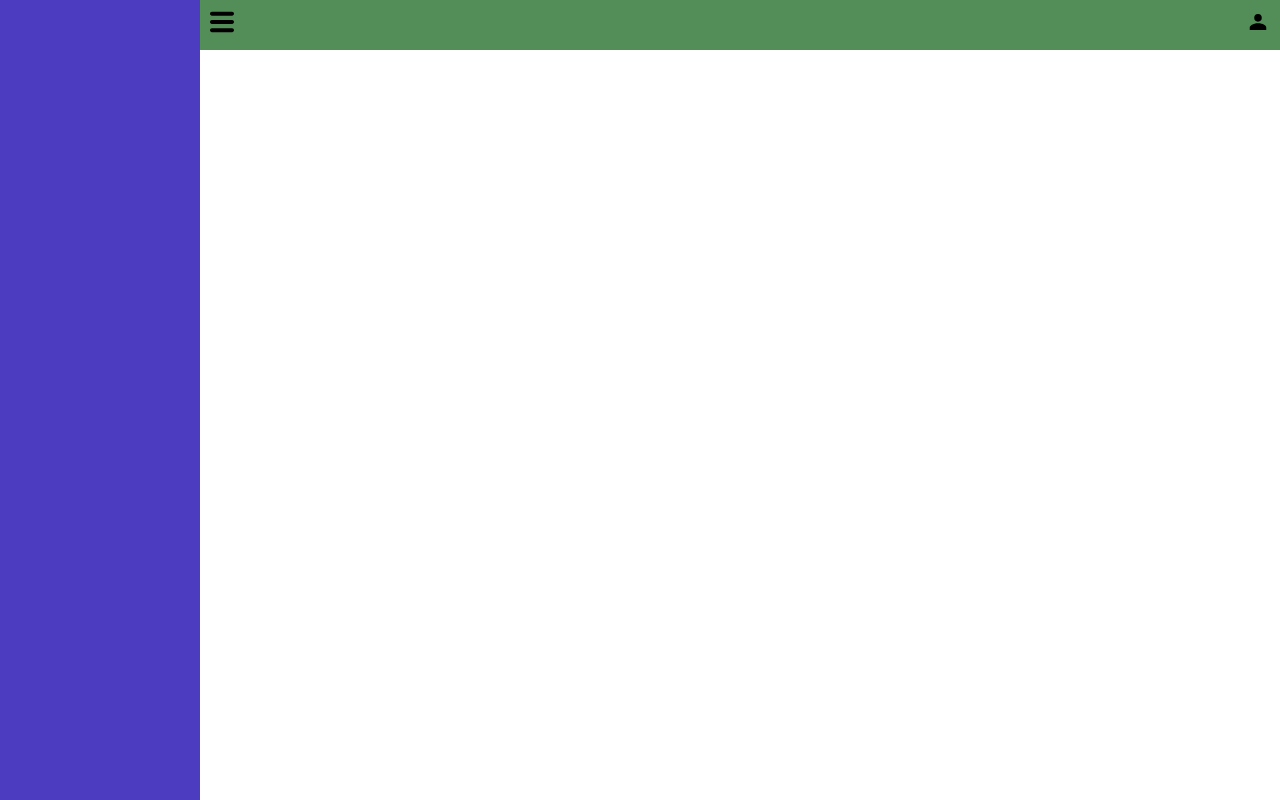
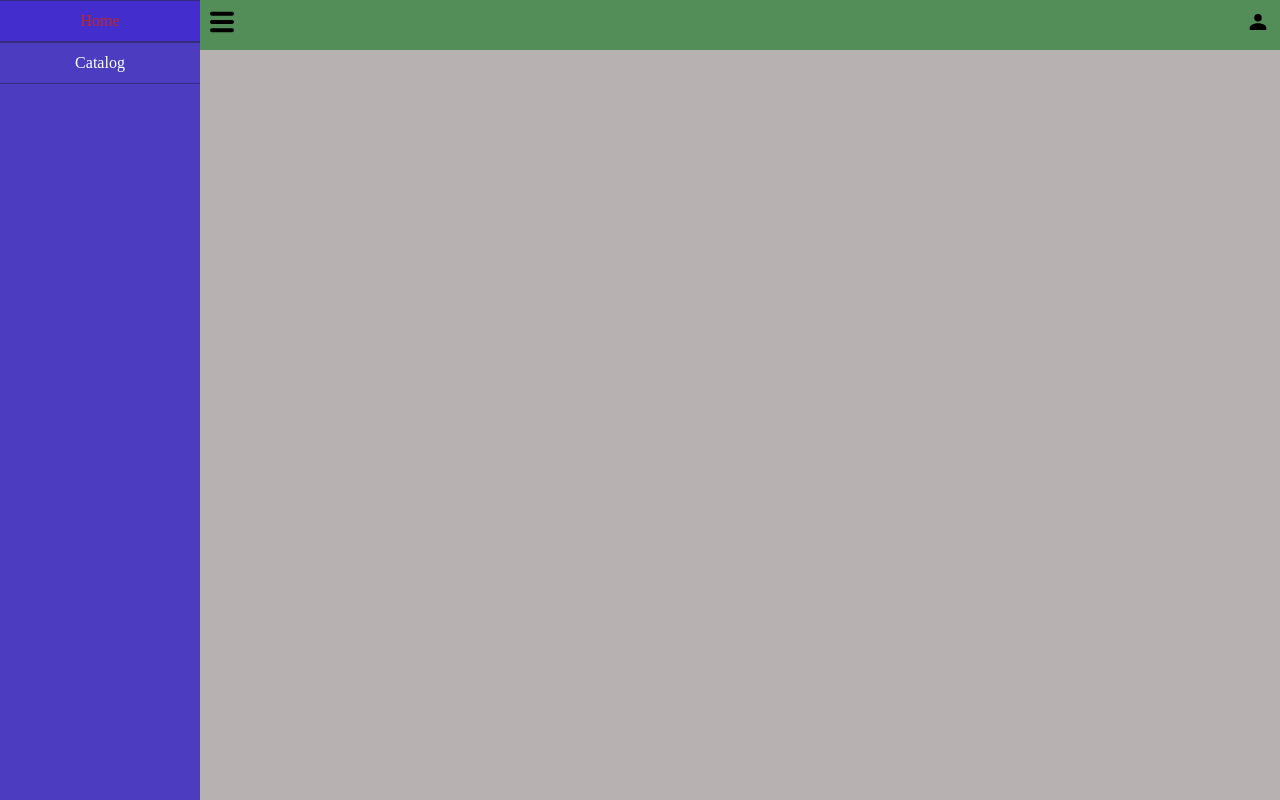
Before and after one commit to ZaraGiraffe/zara-learns-web, a React (Vite) app in the folder frontend-admin/: page / in a window 1280 px wide. Built offline with nearby package versions, Linux system fonts and the light colour scheme.

Commit message:
add several left panel buttons

```diff
--- a/frontend-admin/src/App.css
+++ b/frontend-admin/src/App.css
@@ -8,7 +8,7 @@ body {
 }
 
 .main-page {
-  display: flex;
+  	display: flex;
 	width: 100%;
 	max-width: 100vw;
 	height: 100vh;
@@ -16,12 +16,31 @@ body {
 
 .left-panel {
 	transition: margin-left 0.3s ease-in-out;
-  background-color: #4c3dc0;
+  	background-color: #4c3dc0;
 	width: var(--left-panel-width);
+	display: grid;
+	grid-template-columns: 1fr;
+	align-content: start;
 }
 
 .left-panel.sidebar-closed {
 	margin-left: calc(var(--left-panel-width) * -1);
+}
+
+.left-panel a {
+	color: #ffffff;
+	text-decoration: none;
+	display: flex;
+	align-items: center;
+	justify-content: center;
+	height: 40px;
+	border-top: 1px solid #372c80;
+	border-bottom: 1px solid #372c80;
+}
+
+.left-panel a:hover {
+	color: #be2828;
+	background-color: #432ecd;
 }
 
 .main-panel {
@@ -32,7 +51,7 @@ body {
 }
 
 .header {
-  background-color: #538d58;
+  	background-color: #538d58;
 	display: flex;
 	justify-content: space-between;
 }
@@ -45,5 +64,5 @@ body {
 }
 
 .content {
-  background-color: #ffffff;
+  	background-color: #b8b1b1;
 }
--- a/frontend-admin/src/App.tsx
+++ b/frontend-admin/src/App.tsx
@@ -1,5 +1,6 @@
 import './App.css'
 import { Outlet } from 'react-router-dom'
+import { Link } from 'react-router-dom'
 
 function App() {
   return <>
@@ -13,11 +14,12 @@ function App() {
   </>
 }
 
-export default App
+export default App;
 
 function LeftPanel() {
   return <div className='left-panel'>
-
+    <Link to='/'>Home</Link>
+    <Link to='/catalog'>Catalog</Link>
   </div>
 }
 
@@ -38,6 +40,6 @@ function handleSidebarIconClick() {
 
 function Content() {
   return <div className='content'>
-
+    <Outlet />
   </div>
 }
--- /dev/null
+++ b/frontend-admin/src/Catalog.tsx
@@ -0,0 +1,6 @@
+
+function Catalog() {
+    return <div>Catalog</div>
+}
+
+export default Catalog;
```
Also changed, not shown: frontend-admin/src/main.tsx (+8 -1 lines).
